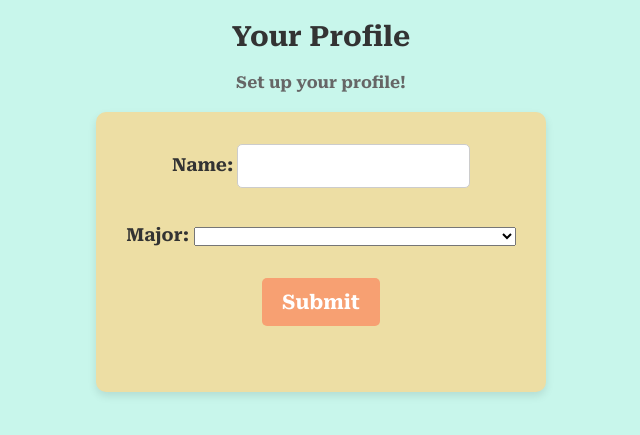
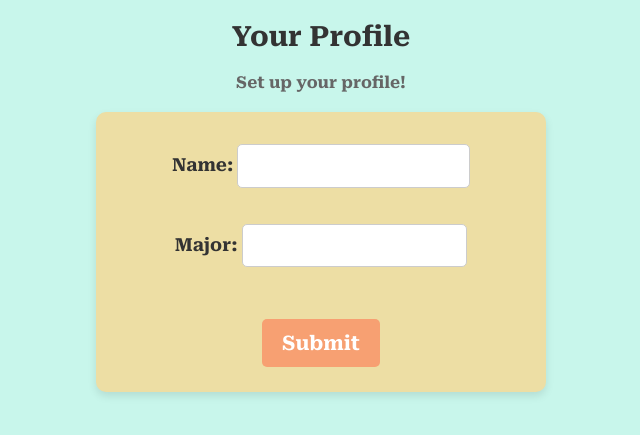
Before and after one commit to sn2979/TigerPlan, a Flask app: page /login in a window 1280 px wide. Shown: the top 435 px of the page, without its empty margins (319-959 px from the left). Run offline with Flask 3, Linux system fonts and the light colour scheme; the visitor is signed in with stand-in values (Sample User, id 1); data that the repository does not hold is empty.

Commit message:
Updated first time login profile dropdown menu

```diff
--- a/templates/loginpage.html
+++ b/templates/loginpage.html
@@ -80,6 +80,20 @@
             color: #666666;
             font-family: 'Roboto Serif', serif; /* Example font, update as needed */
         }
+
+        select {
+        width: 50%; /* Match the width of your text inputs */
+        padding: 12px;
+        margin-bottom: 20px; /* This matches your input style */
+        font-size: 16px; /* Large enough for easy reading */
+        border: 1px solid #CCCCCC;
+        border-radius: 5px;
+        -webkit-appearance: none; /* Disables the default dropdown styling */
+        -moz-appearance: none;
+        appearance: none; /* Use this to make it consistent across browsers */
+        background-color: white;
+        cursor: pointer;
+        }
     </style>
     </head>
 
```
